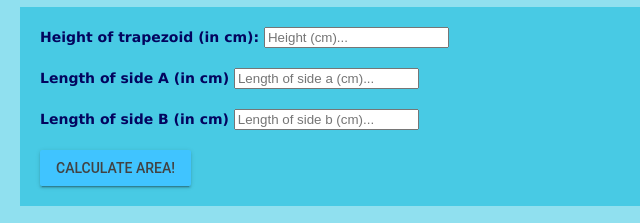
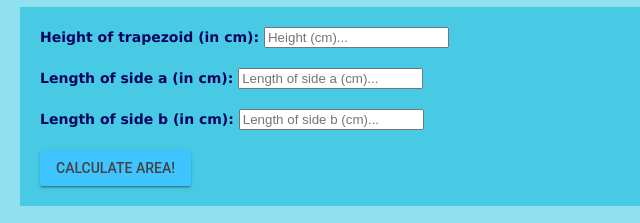
Before and after one commit to ICS20-Programming-BenT/Unit3-01-HTML-AreaTrapezoid, a plain HTML site: page index.html in a window 1280 px wide. Shown: the part 726-949 px from the top of the page, 0-640 px from the left. Drawn offline with nearby package versions, Linux system fonts and the light colour scheme.

Commit message:
Updated index.html

```diff
--- a/index.html
+++ b/index.html
@@ -52,9 +52,9 @@
       <form action="javascript:calculateArea()">
         <label for="height">Height of trapezoid (in cm):</label>
         <input type="number" step="0.001" id="height" placeholder="Height (cm)..."><br><br>
-        <label for="side-a">Length of side A (in cm)</label>
+        <label for="side-a">Length of side a (in cm):</label>
         <input type="number" step="0.001" id="side-a" placeholder="Length of side a (cm)..."><br><br>
-        <label for="side-b">Length of side B (in cm)</label>
+        <label for="side-b">Length of side b (in cm):</label>
         <input type="number" step="0.001" id="side-b" placeholder="Length of side b (cm)..."><br><br>
         <!-- Accent-colored raised button with ripple -->
         <button class="mdl-button mdl-js-button mdl-button--raised mdl-js-ripple-effect mdl-button--accent" type="submit">Calculate Area!</button>
```
